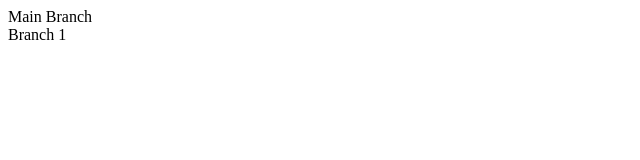
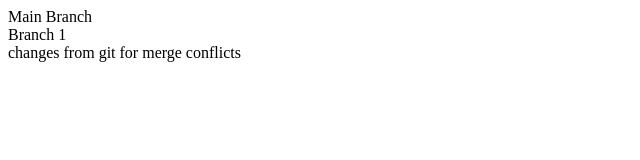
Before and after one commit to CharithaKota/GitHub, a plain HTML site: page Index.html in a window 1280 px wide. Shown: the whole page, without its empty margins (0-640 px from the left). Drawn offline with Linux system fonts and the light colour scheme.

Commit message:
Update Index.html

```diff
--- a/Index.html
+++ b/Index.html
@@ -1,2 +1,3 @@
 <div> Main Branch</div>
 <div>Branch 1</div>
+<div> changes from git for merge conflicts </div>
```
